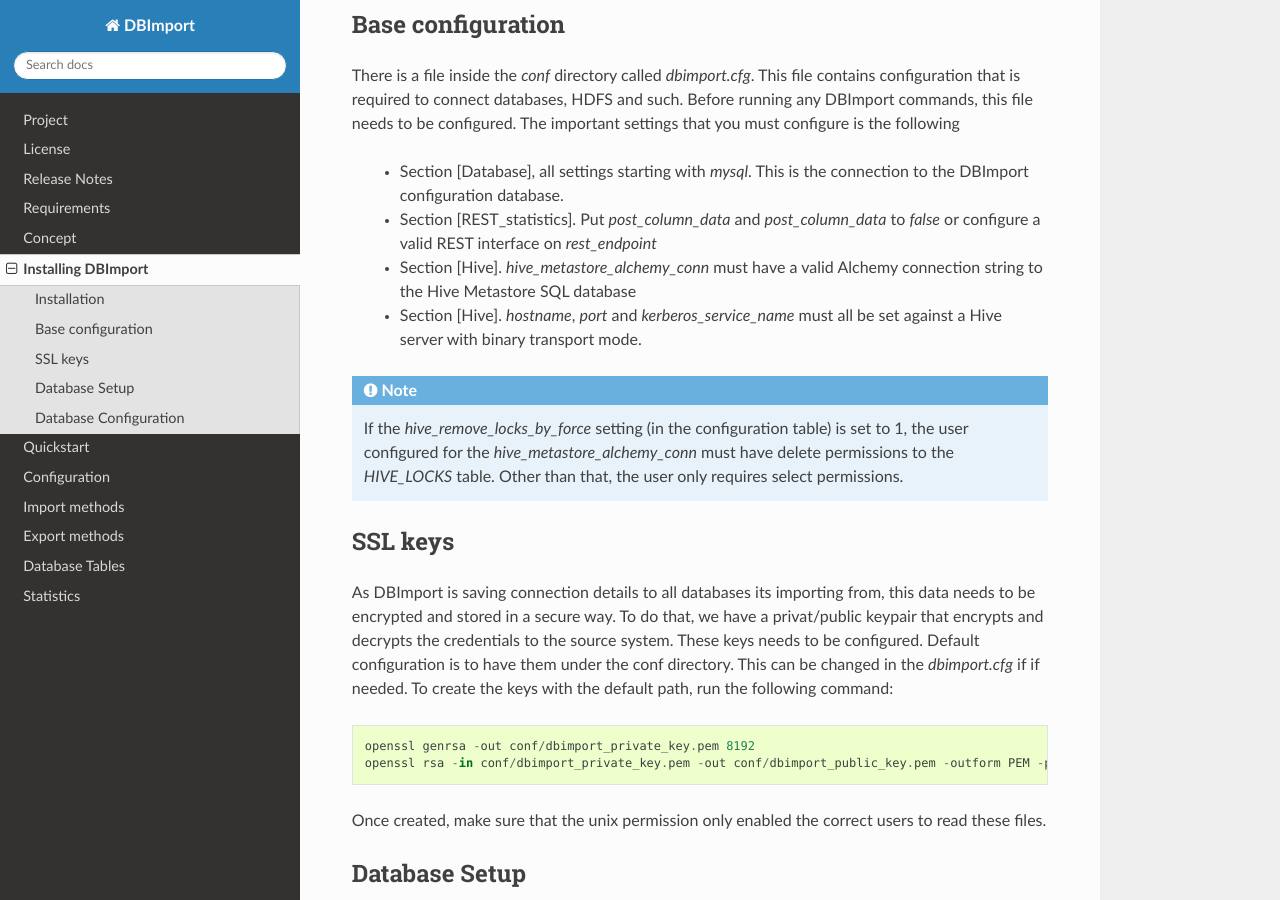
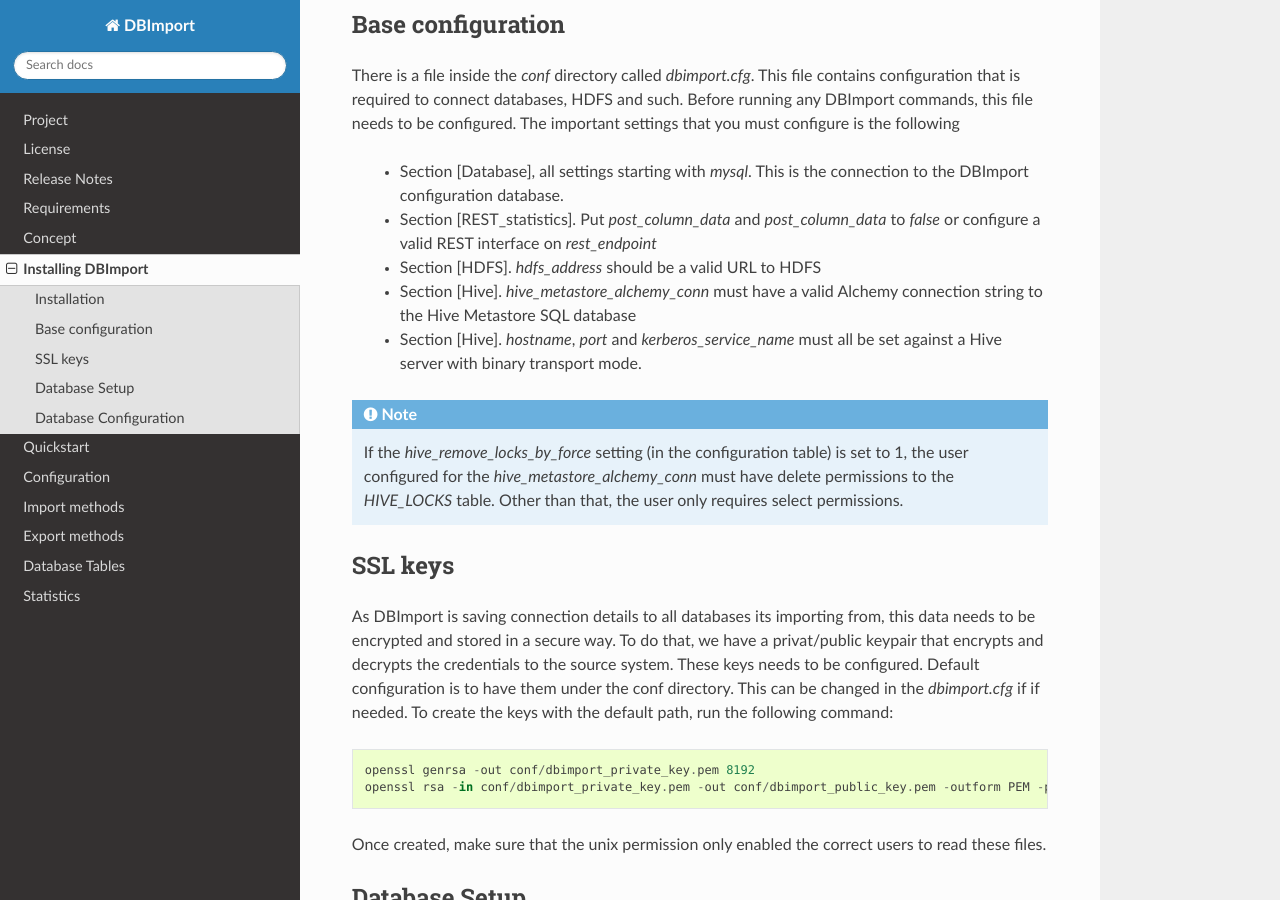
Before and after one commit to Middlecon/DBImport, a Sphinx documentation site: the page built from docs/install.rst, in a window 1280 px wide and 900 px high, scrolled down 615 px. Built offline with Sphinx 7.4.7 and the Read the Docs theme 2.0.0, drawn with Linux system fonts in a browser that asks for light colours.

Commit message:
Version v0.50

```diff
--- a/docs/install.rst
+++ b/docs/install.rst
@@ -25,6 +25,7 @@
 
   - Section [Database], all settings starting with *mysql*. This is the connection to the DBImport configuration database.
   - Section [REST_statistics]. Put *post_column_data* and *post_column_data* to *false* or configure a valid REST interface on *rest_endpoint*
+  - Section [HDFS]. *hdfs_address* should be a valid URL to HDFS
   - Section [Hive]. *hive_metastore_alchemy_conn* must have a valid Alchemy connection string to the Hive Metastore SQL database
   - Section [Hive]. *hostname*, *port* and *kerberos_service_name* must all be set against a Hive server with binary transport mode.
 
```
